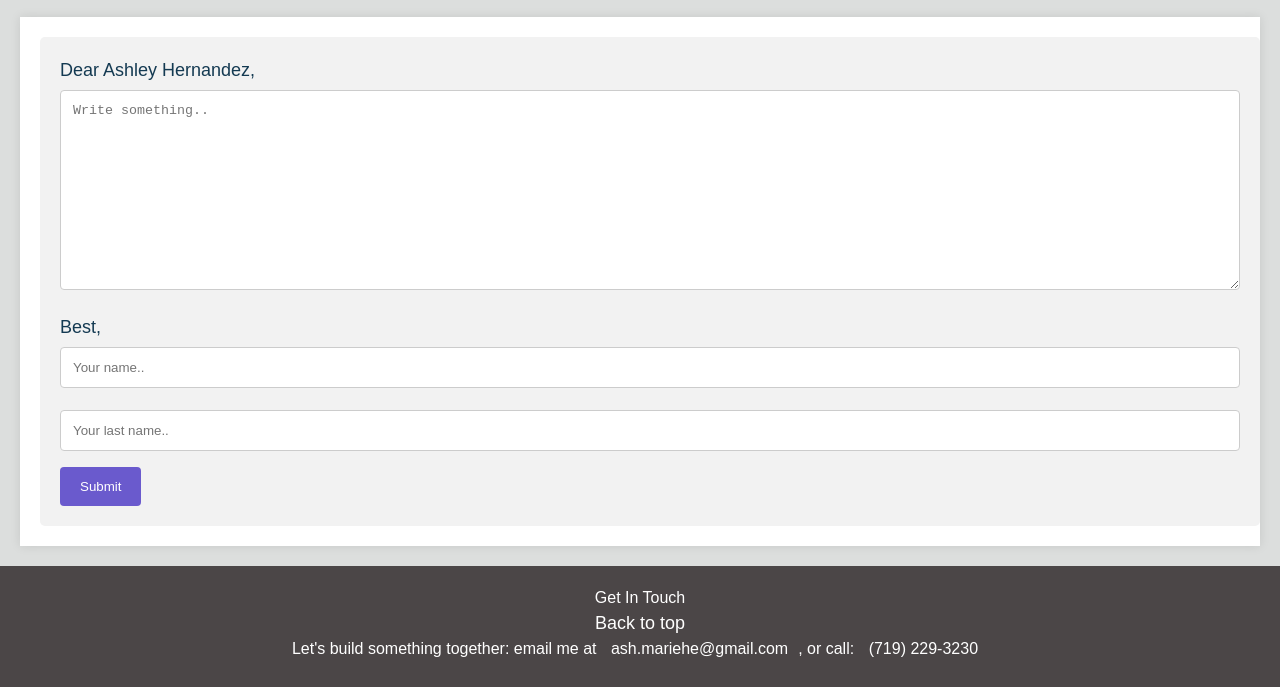
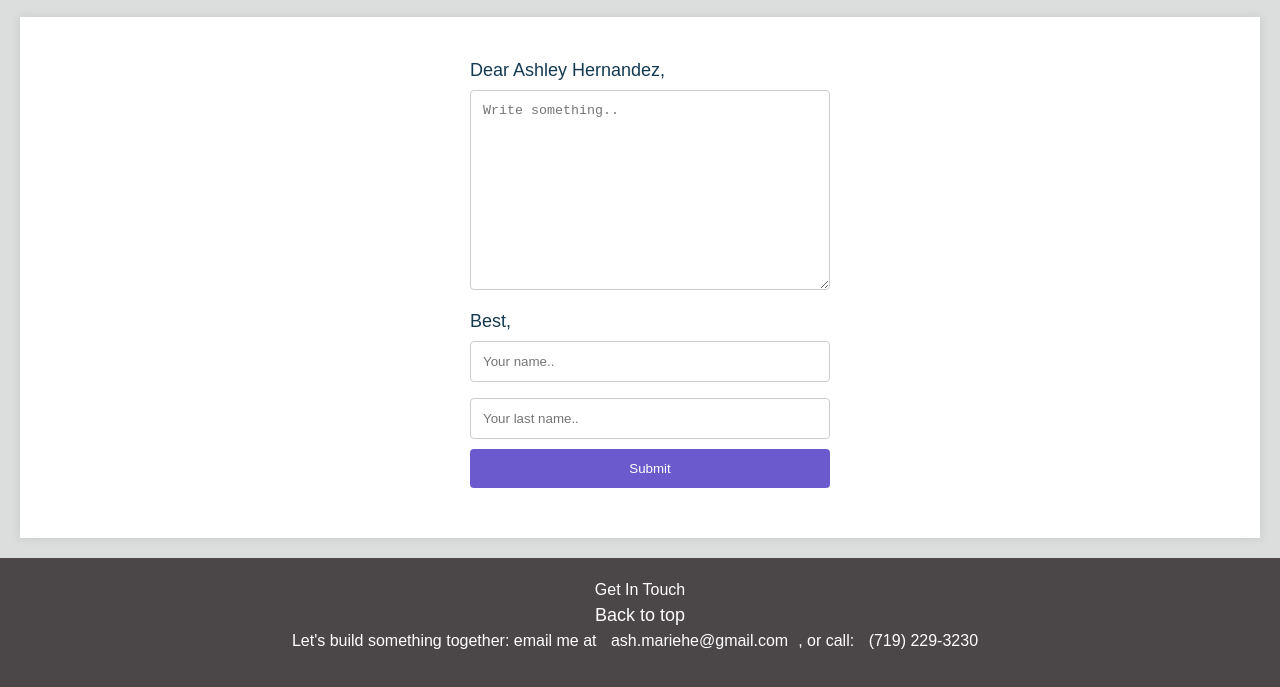
Before and after one commit to ashleybydesign/Ashley-by-Design-Portfolio, a plain HTML site: page contact.html in a window 1280 px wide. Shown: the part 67-754 px from the top of the page. Drawn offline with Linux system fonts and the light colour scheme.

Commit message:
Update styles.css

```diff
--- a/styles/styles.css
+++ b/styles/styles.css
@@ -185,7 +185,15 @@ footer img {
   .mobile-menu {
     display: block;
   }
+.container-1{
 
+    max-width: 600px; /* Adjust for larger screens */
+  }
+
+  textarea {
+    height: 200px; /* Increase the height for larger screens if needed */
+  }
+}
   #myNavtoggle {
     display: none;
   }
@@ -240,7 +248,7 @@ footer img {
     float: left;
     padding: 10px;
   }
-}
+
 
 @media only screen and (min-width: 1024px) {
   .col-lg-7 {
@@ -294,8 +302,15 @@ input[type=submit]:hover {
 
 /* Add a background color and some padding around the form */
 .container-1 {
-  border-radius: 5px;
-  background-color: #f2f2f2;
+  width: 100%;
+  max-width: 400px; /* Adjust the max-width to your preference */
+  margin: 0 auto;
   padding: 20px;
 }
+
+label, textarea, input[type="text"], input[type="submit"] {
+  width: 100%;
+  box-sizing: border-box;
+  margin-bottom: 10px;
 }
+}
```
